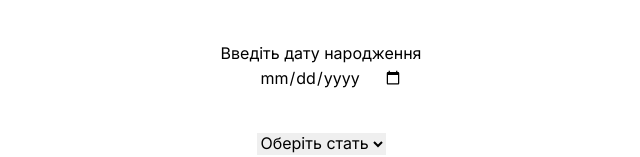
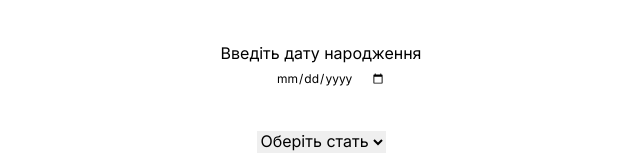
Before and after one commit to IemetsO/medical-card, a Next.js app: page /cards/create in a window 1280 px wide. Shown: the part 127-284 px from the top of the page, without its empty margins (319-959 px from the left). Built offline with nearby package versions, Linux system fonts and the light colour scheme.

Commit message:
added delete card

```diff
--- a/app/cards/[id]/page.tsx
+++ b/app/cards/[id]/page.tsx
@@ -38,12 +38,6 @@ export default function CardId() {
     }
 
     return string;
-
-    // var ageDifMs = Date.now() - new Date(dateOfBirth).getTime();
-    // var ageDate = new Date(ageDifMs); // miliseconds from epoch
-    // let years = Math.abs(ageDate.getUTCFullYear() - 1970)
-    // let months =
-    // return Math.abs(ageDate.getUTCFullYear() - 1970);
   }
 
   return (
@@ -67,7 +61,7 @@ export default function CardId() {
       <Button
         className="mt-6"
         onClick={() => {
-          handleDelete;
+          handleDelete(card.id);
         }}
       >
         Видалити картку
--- a/app/cards/create/page.tsx
+++ b/app/cards/create/page.tsx
@@ -57,13 +57,13 @@ export default function Cards(card: Card) {
         {formik.touched.name && formik.errors.name ? (
           <div className="text-red-500 text-xs">{formik.errors.name}</div>
         ) : null}
-        <div className="mt-10">
-          <p className="text-grey-50">Введіть дату народження</p>
+        <div className="mt-10 text-grey-25 ">
+          <p className="">Введіть дату народження</p>
           <Input
             type="Date"
-            name="dateOfBirth"
             value={formik.values.dateOfBirth}
             onChange={formik.handleChange}
+            className=" text-xs"
           />
           {formik.touched.dateOfBirth && formik.errors.dateOfBirth ? (
             <div className="text-red-500 text-xs">{formik.errors.age}</div>
```
